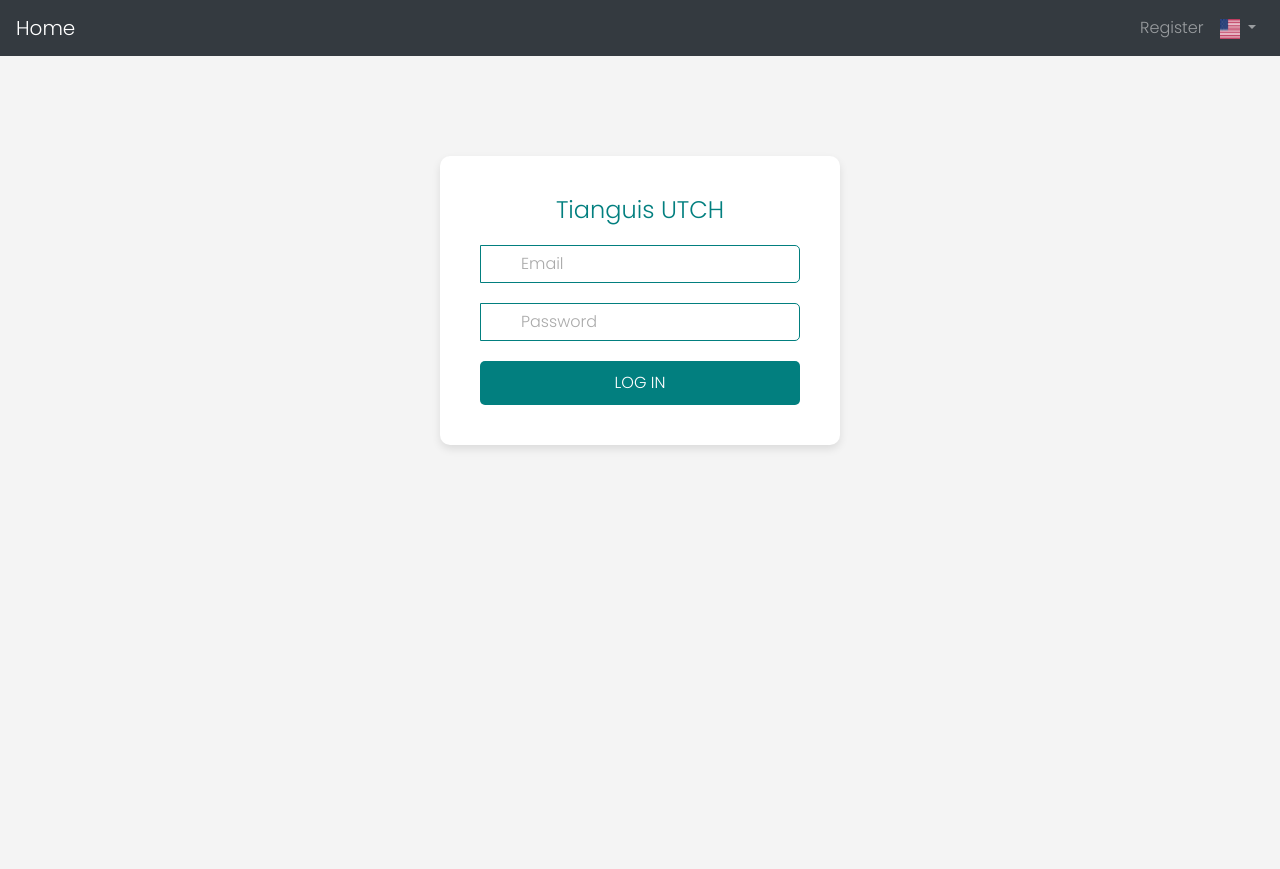
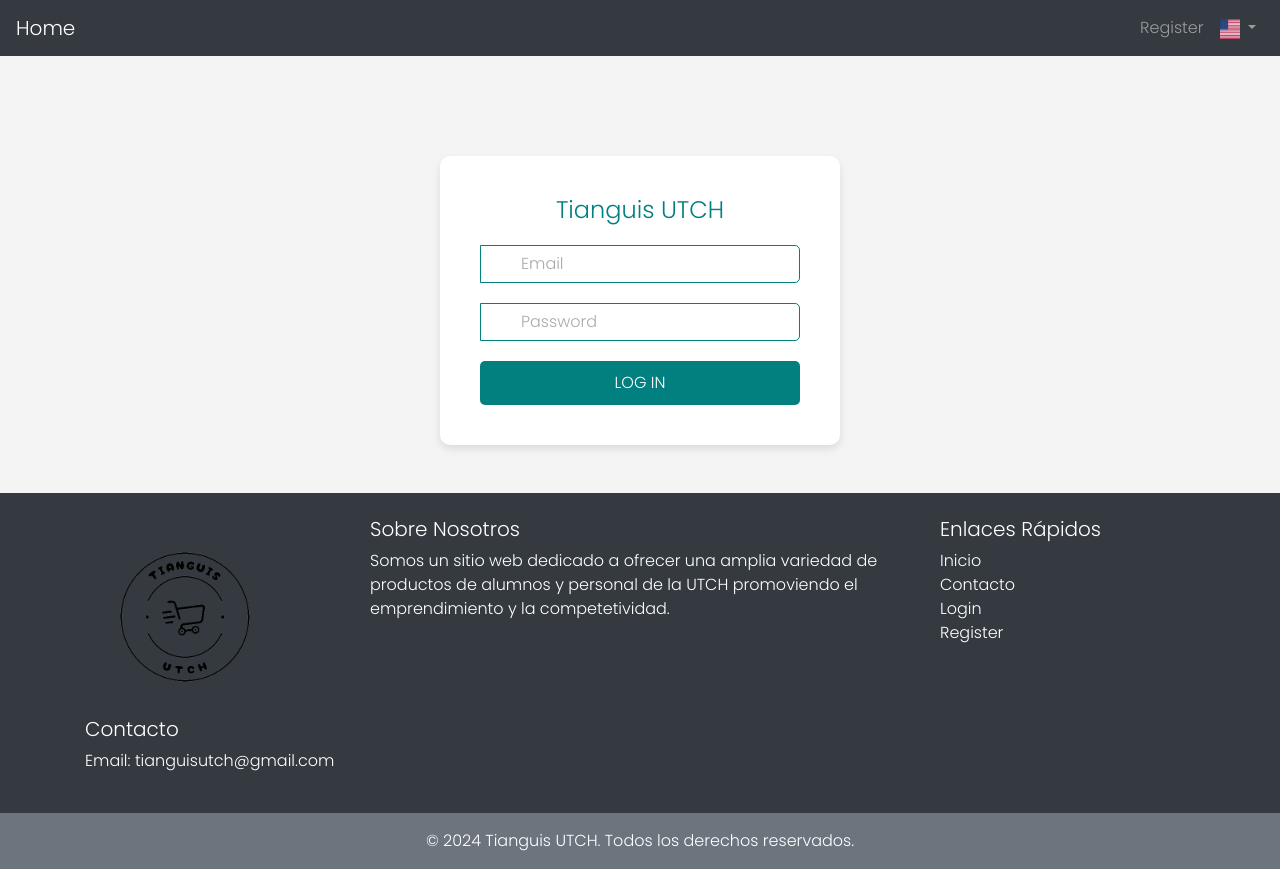
Before and after one commit to hugovfx/API, a website: page public/login.html in a window 1280 px wide. Before the commit the page ends 800 px from the top, so only its background shows below. Drawn offline with nearby package versions, Linux system fonts and the light colour scheme.

Commit message:
footer chido

```diff
--- a/public/login.html
+++ b/public/login.html
@@ -129,7 +129,40 @@
       <button type="submit" class="button float" id="button-submit">Log in</button>
     </form>
   </div>
+  <!-- FOOTER START -->
+  <footer class="bg-dark text-white mt-5">
+    <div class="container">
+      <div class="row py-4">
+        <div class="col-md-3">
+          <img src="img/logo.png" alt="Logo" style="width: 200px;">
+        </div>
+        <div class="col-md-6">
+          <h5>Sobre Nosotros</h5>
+          <p>Somos un sitio web dedicado a ofrecer una amplia variedad de productos de alumnos y personal de la UTCH promoviendo el emprendimiento y la competetividad.</p>
+        </div>
+        <div class="col-md-3">
+          <h5>Enlaces Rápidos</h5>
+          <ul class="list-unstyled">
+            <li><a href="/" class="text-white">Inicio</a></li>
+            <li><a href="/contact.html" class="text-white">Contacto</a></li>
+            <li><a href="/login.html" class="text-white">Login</a></li>
+            <li><a href="/register.html" class="text-white">Register</a></li>
+          </ul>
+        </div>
+        <div class="col-md-3">
+          <h5>Contacto</h5>
+          <ul class="list-unstyled">
+            <li class="text-white">Email: <a href="mailto:tianguisutch@gmail.com" class="text-white">tianguisutch@gmail.com</a></li>
+          </ul>
+        </div>
+      </div>
+    </div>
+    <div class="bg-secondary text-center py-3">
+      <p class="mb-0">© 2024 Tianguis UTCH. Todos los derechos reservados.</p>
+    </div>
+  </footer>
 
+    <!-- FOOTER END -->
   <script src="https://code.jquery.com/jquery-3.5.1.slim.min.js"></script>
   <script src="https://cdn.jsdelivr.net/npm/@popperjs/core@2.5.4/dist/umd/popper.min.js"></script>
   <script src="https://stackpath.bootstrapcdn.com/bootstrap/4.5.2/js/bootstrap.min.js"></script>
```
